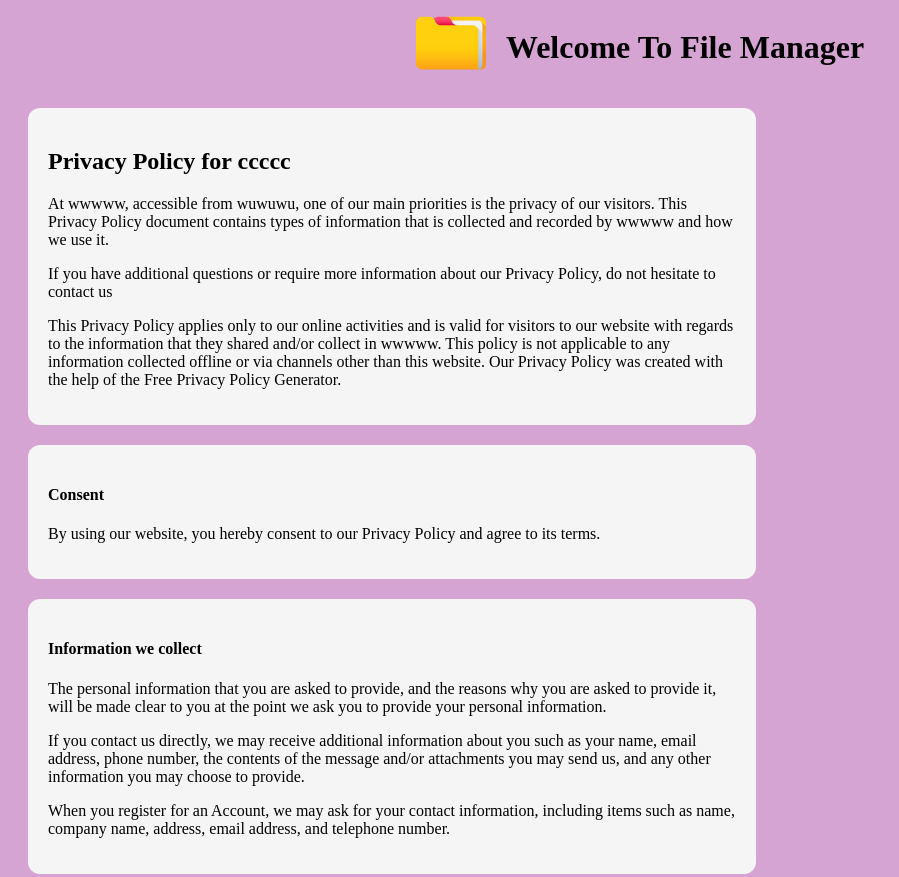
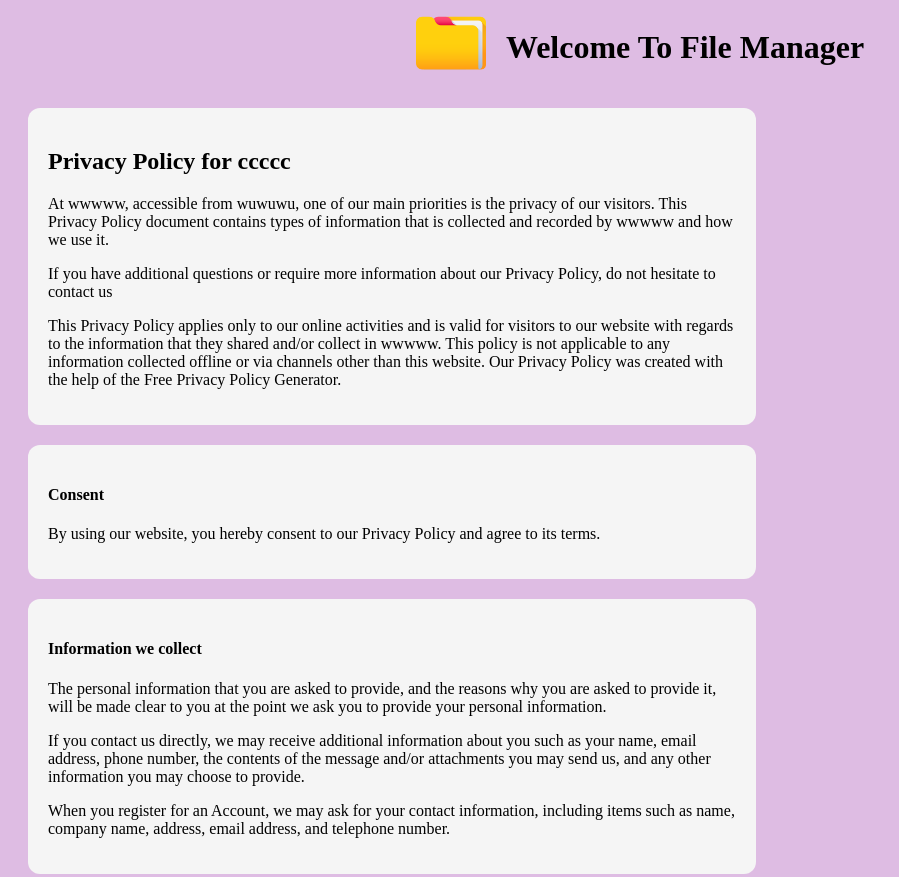
Before and after one commit to RaghvShukla/RaghvShukla.github.io, a plain HTML site: page index.html in a window 1280 px wide. Shown: the top 877 px of the page, without its empty margins (0-899 px from the left). Drawn offline with Linux system fonts and the light colour scheme.

Commit message:
change body background color

```diff
--- a/stylesheet.css
+++ b/stylesheet.css
@@ -1,5 +1,5 @@
 body {
-    background-color: rgb(213, 164, 210);
+    background-color: rgb(222, 188, 227);
 }
 
 .container {
```
